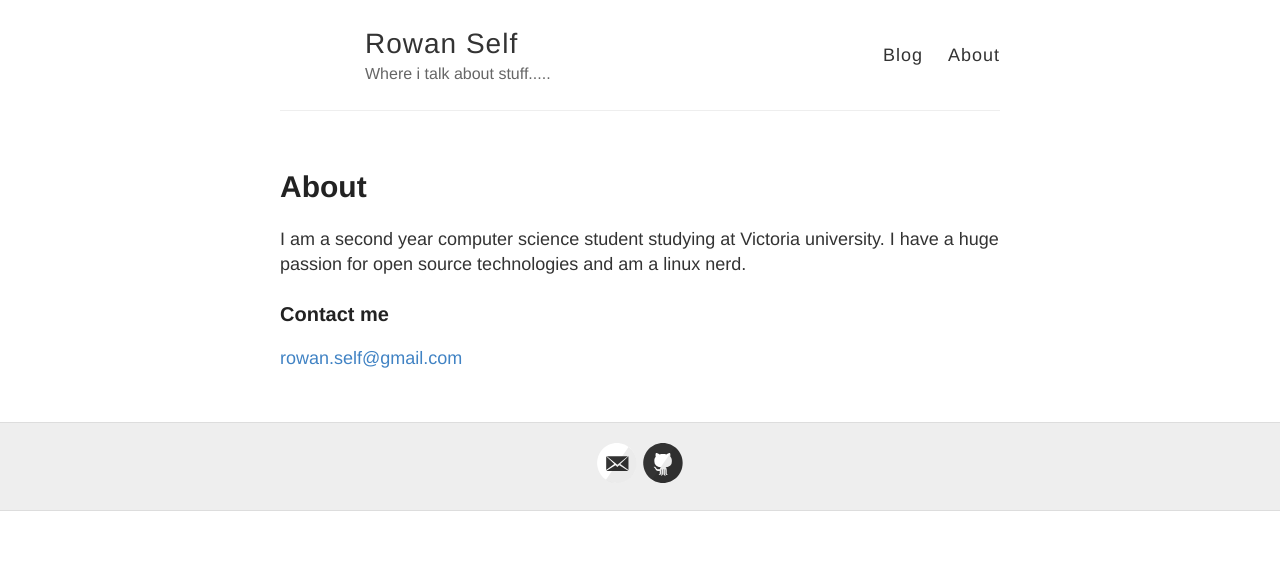
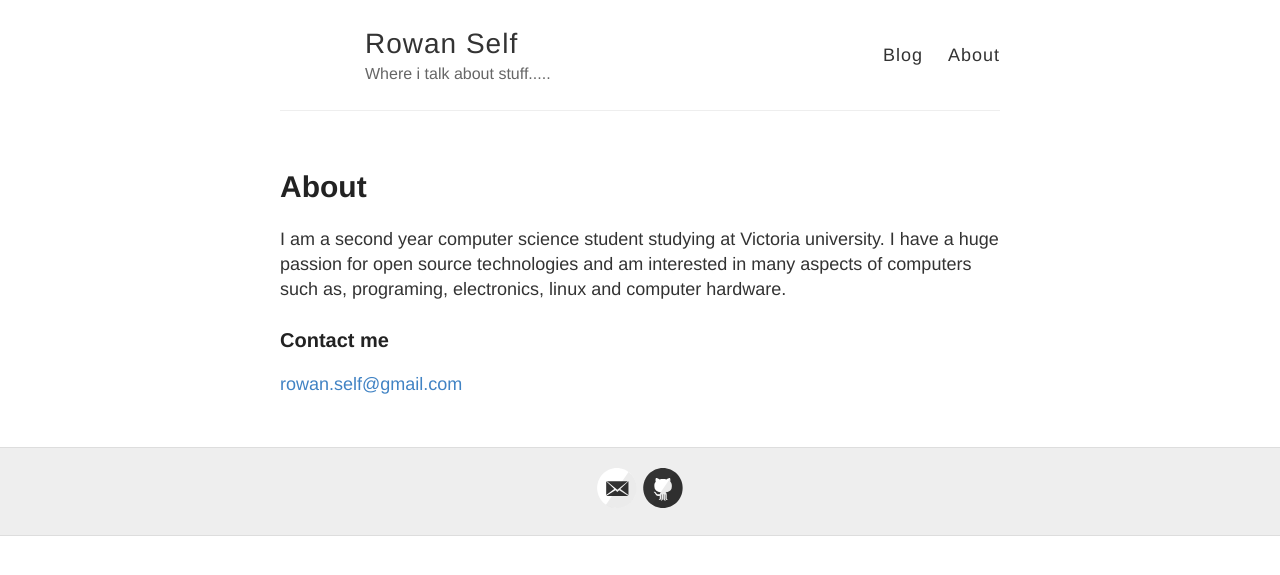
Before and after one commit to mrllama123/mrllama123.github.io, a Jekyll site: the page built from about.md, in a window 1280 px wide. Shown: the top 575 px of the page. Built offline with Jekyll 4.4.1, drawn with Linux system fonts in a browser that asks for light colours.

Commit message:
made the about page better

```diff
--- a/about.md
+++ b/about.md
@@ -5,7 +5,8 @@ permalink: /about/
 ---
 
 I am a second year computer science student studying at Victoria university. I have a huge passion for open source
-technologies and am a linux nerd.
+technologies and am interested in many aspects of computers such as, programing, electronics, linux and computer
+hardware.
 
 ### Contact me
 
```
